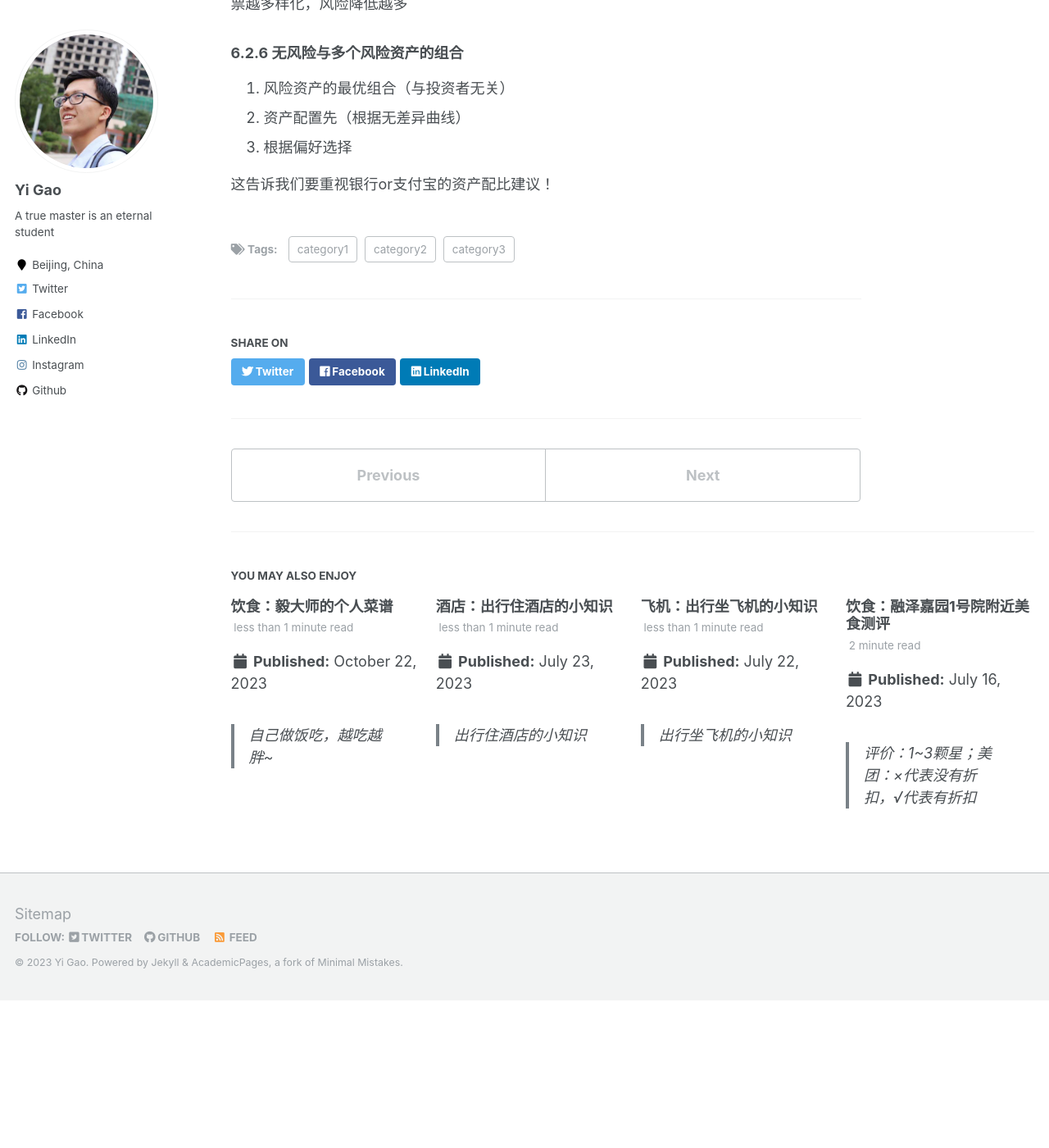
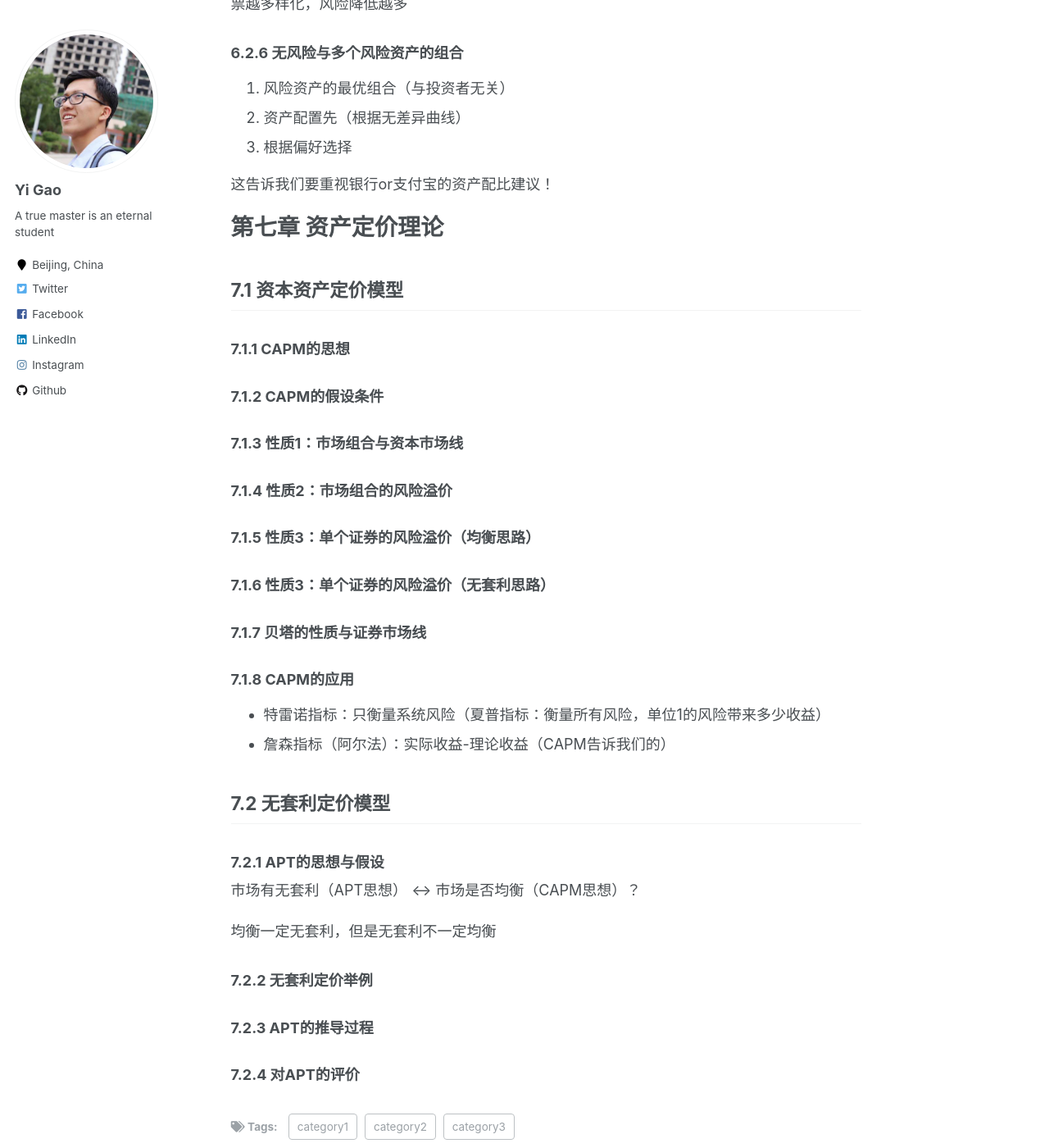
Before and after one commit to masteryi-0018/masteryi-0018.github.io, a Jekyll site: the page built from _posts/2023-08-12-blog-post-1.md, in a window 1280 px wide and 1400 px high, scrolled down 10398 px. Shown: the whole window at 82% size. Built offline with Jekyll 4.4.1, drawn with Linux system fonts in a browser that asks for light colours; before the commit the page ends 11618 px from its top, so only the background shows below that.

Commit message:
finish chatper 7

```diff
--- a/_posts/2023-08-12-blog-post-1.md
+++ b/_posts/2023-08-12-blog-post-1.md
@@ -377,3 +377,40 @@ K线、趋势线、移动均线
 3. 根据偏好选择
 
 这告诉我们要重视银行or支付宝的资产配比建议！
+
+# 第七章 资产定价理论
+
+## 7.1 资本资产定价模型
+
+### 7.1.1 CAPM的思想
+
+### 7.1.2 CAPM的假设条件
+
+### 7.1.3 性质1：市场组合与资本市场线
+
+### 7.1.4 性质2：市场组合的风险溢价
+
+### 7.1.5 性质3：单个证券的风险溢价（均衡思路）
+
+### 7.1.6 性质3：单个证券的风险溢价（无套利思路）
+
+### 7.1.7 贝塔的性质与证券市场线
+
+### 7.1.8 CAPM的应用
+
+- 特雷诺指标：只衡量系统风险（夏普指标：衡量所有风险，单位1的风险带来多少收益）
+- 詹森指标（阿尔法）：实际收益-理论收益（CAPM告诉我们的）
+
+## 7.2 无套利定价模型
+
+### 7.2.1 APT的思想与假设
+
+市场有无套利（APT思想） <-> 市场是否均衡（CAPM思想）？
+
+均衡一定无套利，但是无套利不一定均衡
+
+### 7.2.2 无套利定价举例
+
+### 7.2.3 APT的推导过程
+
+### 7.2.4 对APT的评价
```
Also changed, not shown: _posts/2023-10-22-blog-post-1.md (+1 -1 lines).
